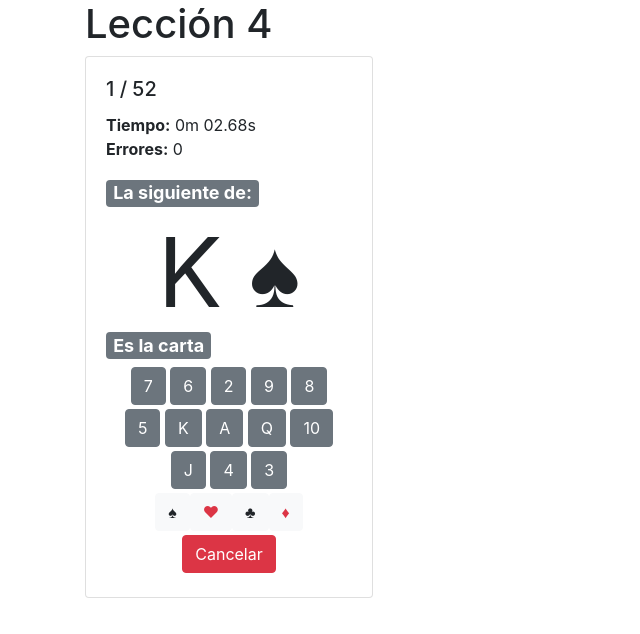
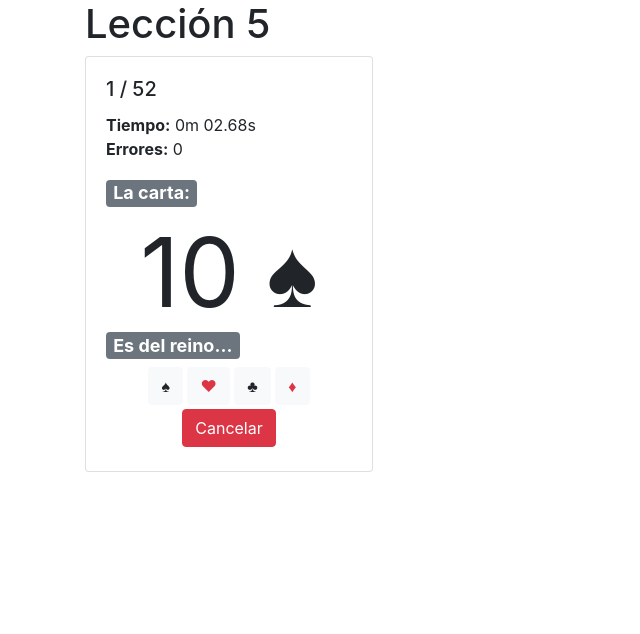
Before and after one commit to magotonio/ssp-lesson-5, a website: page app/index.html in a window 1280 px wide. Both pictures are taken after a click on the button "Iniciar entrenamiento". Shown: the whole page, without its empty margins (0-640 px from the left). Drawn offline with nearby package versions, Linux system fonts and the light colour scheme; files that its build step writes are made by us from their sources.

Commit message:
versión funcionando

```diff
--- a/app/index.html
+++ b/app/index.html
@@ -6,7 +6,7 @@
   <meta name="description" content="">
 
   <meta name="viewport" content="width=device-width, initial-scale=1, shrink-to-fit=no">
-  <title>Si Stebbins Poderosa - Lección 4</title>
+  <title>Si Stebbins Poderosa - Lección 5</title>
   <link rel="apple-touch-icon" href="apple-touch-icon.png">
   <!-- Place favicon.ico in the root directory -->
   <!-- build:css styles/vendor.css -->
@@ -25,10 +25,10 @@
       <p class="browserupgrade">You are using an <strong>outdated</strong> browser. Please <a href="http://browsehappy.com/">upgrade your browser</a> to improve your experience.</p>
     <![endif]-->
   <div class="container">
-    <h1>Lección 4</h1>
+    <h1>Lección 5</h1>
     <div class="card" style="width: 18rem;" id="iniciar">
       <div class="card-body">
-        <h5 class="card-title">Saber la carta siguiente</h5>
+        <h5 class="card-title">Clasificación por reinos</h5>
         <h6 class="card-subtitle mb-2 text-muted">Resumen de último entrenamiento</h6>
         <p class="card-text"><b>Tiempo total:</b> <span id="ultimo-tiempo"></span>
         <p class="card-text"><b>Número de fallos:</b> <span id="ultimos-errores"></span></p>
@@ -40,35 +40,16 @@
         <h5 class="card-title" id="count-card">1 / 52</h5>
         <p class="card-text m-0"><b>Tiempo:</b> <span id="span-tiempo">0m 00.00s</span></p>
         <p class="card-text"><b>Errores:</b> <span id="numero-errores">0</span></p>
-        <h4><span class="badge badge-secondary">La siguiente de:</span></h4>
+        <h4><span class="badge badge-secondary">La carta:</span></h4>
         <div class="display-1 text-center"><strong><span id="carta-indice">Q</span> <span id="carta-palo"
               class="text-danger">&hearts;</span></strong></div>
-        <h4 id="noerror"><div class="badge badge-secondary"><span id="siguiente-indice">Es la carta </span><span id="siguiente-palo"></span></h4><div></h4>
+        <h4 id="noerror"><div class="badge badge-secondary">Es del reino...</h4><div></h4>
         <h4 id="error"><div class="badge badge-danger">¡Incorrecto! Prueba otra vez</div></h4>
-        <div id="indices0" class="m-1 text-center">
-          <button id="indiceA" type="button" class="btn btn-secondary">A</button>
-          <button id="indice2" type="button" class="btn btn-secondary">2</button>
-          <button id="indice3" type="button" class="btn btn-secondary">3</button>
-          <button id="indice4" type="button" class="btn btn-secondary">4</button>
-          <button id="indice5" type="button" class="btn btn-secondary">5</button>
-        </div>
-        <div id="indices1" class="m-1 text-center">
-          <button id="indice6" type="button" class="btn btn-secondary">6</button>
-          <button id="indice7" type="button" class="btn btn-secondary">7</button>
-          <button id="indice8" type="button" class="btn btn-secondary">8</button>
-          <button id="indice9" type="button" class="btn btn-secondary">9</button>
-          <button id="indice10" type="button" class="btn btn-secondary">10</button>
-        </div>
-        <div id="indices2" class="m-1 text-center">
-          <button id="indiceJ" type="button" class="btn btn-secondary">J</button>
-          <button id="indiceQ" type="button" class="btn btn-secondary">Q</button>
-          <button id="indiceK" type="button" class="btn btn-secondary">K</button>
-        </div>
         <div id="palos" class="m-1 text-center">
-          <button id="palo0" type="button" class="btn btn-light">&spades;</button>
-          <button id="palo1" type="button" class="btn btn-light text-danger">&hearts;</button>
-          <button id="palo2" type="button" class="btn btn-light">&clubs;</button>
-          <button id="palo3" type="button" class="btn btn-light text-danger">&diams;</button>
+          <button id="palo0" type="button" class="btn btn-light" data-id="0">&spades;</button>
+          <button id="palo1" type="button" class="btn btn-light text-danger" data-id="1">&hearts;</button>
+          <button id="palo2" type="button" class="btn btn-light" data-id="2">&clubs;</button>
+          <button id="palo3" type="button" class="btn btn-light text-danger" data-id="3">&diams;</button>
         </div>
         <div class="m-1 text-center">
           <button type="button" class="btn btn-danger" id="btn-stop">Cancelar</button>
--- a/app/scripts/main.js
+++ b/app/scripts/main.js
@@ -1,6 +1,5 @@
 let iniciarEntrenamiento = false;
 let arrPalosBtn = [];
-let arrIndicesBtn = [];
 let arrIndices = 'A,2,3,4,5,6,7,8,9,10,J,Q,K'.split(',');
 let arrPalos = 'spades,hearts,clubs,diams'.split(',');
 let templates = {};
@@ -10,59 +9,22 @@ let verificar = false;
 let contador = 1;
 let arrBarajaOrdenada = [];
 let arrBarajaMezclada;
-let indiceElegido = '';
 let paloElegido = '';
 let numeroErrores = 0;
 function getTemplates() {
-    for (var i = 0; i < 4; i++) {
+    for (let i = 0; i < 4; i++) {
         getTemplateById('palo' + i);
-    }
-    for (var i = 0; i < 13; i++) {
-        getTemplateById('indice' + arrIndices[i]);
     }
 }
 function getTemplateById(id) {
     templates[id] = document.getElementById(id).outerHTML;
 }
-function mezclaBtns() {
-    arrPalosBtn = _.shuffle([0, 1, 2, 3]);
-    arrIndicesBtn = _.shuffle(arrIndices);
-}
-function pintaPalos() {
-    let domPalos = $('#palos');
-    domPalos.empty();
-    for (var i = 0; i < 4; i++) {
-        var domPalo = $(templates['palo' + arrPalosBtn[i]]);
-        domPalo.attr('data-id', arrPalosBtn[i]);
-        domPalos.append(domPalo);
-    }
-}
-function pintaIndices() {
-    let domIndices0 = $('#indices0');
-    let domIndices1 = $('#indices1');
-    let domIndices2 = $('#indices2');
-    domIndices0.empty();
-    domIndices1.empty();
-    domIndices2.empty();
-    var domIndicesX = domIndices0;
-    for (var i = 0; i < 13; i++) {
-        var domIndice = $(templates['indice' + arrIndicesBtn[i]]);
-        if (i >= 10) {
-            domIndicesX = domIndices2;
-        } else if (i >= 5) {
-            domIndicesX = domIndices1;
-        }
-        domIndice.attr('data-id', arrIndicesBtn[i]);
-        domIndicesX.append(domIndice);
-        domIndicesX.append(' ');
-    }
-}
 function inicio() {
-    var errores = localStorage.getItem('ultimosErrores');
+    let errores = localStorage.getItem('ultimosErrores');
     if (!errores) {
         errores = '0';
     }
-    var ultimoTiempo = localStorage.getItem('utimoTiempo');
+    let ultimoTiempo = localStorage.getItem('utimoTiempo');
     if (!ultimoTiempo) {
         ultimoTiempo = '0m 0.00s';
     }
@@ -74,18 +36,14 @@ function inicio() {
 }
 function pintarCarta() {
     $('#count-card').text(contador + ' / 52');
+    $('#carta-palo').html('&' + arrPalos[arrBarajaMezclada[contador - 1][1]] + ';');
     $('#carta-indice').text(arrIndices[arrBarajaMezclada[contador - 1][0]]);
-    $('#carta-palo').html('&' + arrPalos[arrBarajaMezclada[contador - 1][1]] + ';');
     if (arrBarajaMezclada[contador - 1][1] % 2 == 1) {
         $('#carta-palo').addClass('text-danger');
     } else {
         $('#carta-palo').removeClass('text-danger');
     }
-    indiceElegido = '';
     paloElegido = '';
-    mezclaBtns();
-    pintaPalos();
-    pintaIndices();
 }
 function entrenamiento() {
     noerror();
@@ -122,16 +80,10 @@ function contadorTimer() {
         $('#span-tiempo').text(cronoString());
     }
 }
-function clickBtnIndice(e) {
-    let btn = $(e.target);
-    if (btn.prop('tagName') == 'BUTTON') {
-        indiceElegido = btn.attr('data-id');
-        noerror();
-        comprobar();
-    }
-}
 function clickBtnPalo(e) {
     let btn = $(e.target);
+    console.log(btn.attr('data-id'));
+    btn.blur();
     if (btn.prop('tagName') == 'BUTTON') {
         paloElegido = btn.attr('data-id');
         noerror();
@@ -139,21 +91,8 @@ function clickBtnPalo(e) {
     }
 }
 function comprobar() {
-    if (indiceElegido && paloElegido) {
-        var siguienteIndice = arrBarajaMezclada[contador - 1][0] - 4;
-        var siguientePalo = arrBarajaMezclada[contador - 1][1] + 1;
-        if (siguientePalo >= 4) {
-            siguientePalo = 0;
-        }
-        if (siguienteIndice < 0) {
-            siguienteIndice += 13;
-            siguientePalo += 1;
-            if (siguientePalo >= 4) {
-                siguientePalo -= 4;
-            }
-        }
-        var blnCorrecto = arrIndices[siguienteIndice] + '-' + siguientePalo == indiceElegido + '-' + paloElegido;
-        indiceElegido = '';
+    if (paloElegido) {
+        let blnCorrecto = arrBarajaMezclada[contador - 1][2] === parseInt(paloElegido);
         paloElegido = '';
         if (blnCorrecto) {
             correcto();
@@ -172,7 +111,6 @@ function cronoString() {
 }
 function correcto() {
     window.setTimeout(function () {
-        $('#siguiente-indice').text('Es la carta ');
         $('#siguiente-palo').text('');
     }, 500);
     contador++;
@@ -194,7 +132,6 @@ function error() {
 function noerror() {
     $('#error').hide();
     $('#noerror').show();
-    $('#siguiente-indice').text('Es la carta ' + indiceElegido);
     if (paloElegido != '') {
         $('#siguiente-palo').html('&' + arrPalos[parseInt(paloElegido)] + ';');
     } else {
@@ -207,12 +144,16 @@ function load() {
     $('#btn-stop').on('click', clickStop)
     getTemplates();
     window.setInterval(contadorTimer, 200);
-    for (var i = 0; i < 13; i++) {
-        for (var j = 0; j < 4; j++) {
-            arrBarajaOrdenada.push([i, j]);
+    let position = 15; //la 16ª
+    for (let j = 3; j >= 0; j--) {
+        for (let i = 0; i < 13; i++) {
+            arrBarajaOrdenada.push([i, j, Math.trunc(position / 13), position + 1]);
+            position += 3;
+            if (position > 51) {
+                position = position - 52;
+            }
         }
     }
-    $('#indices0,#indices1,#indices2').on('click', clickBtnIndice);
     $('#palos').on('click', clickBtnPalo);
 }
 $(function () {
```
Also changed, not shown: 2 other files.
